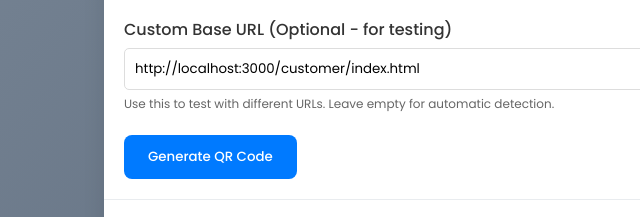
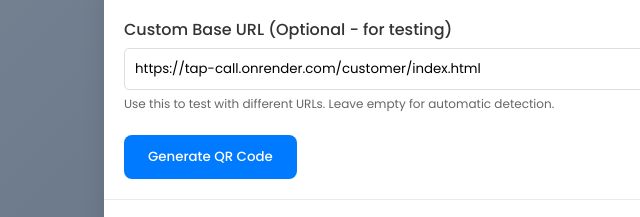
Before and after one commit to habenal/tap-call, a plain HTML site: page staff-dashboard/qr-generator.html in a window 1280 px wide. Shown: the part 517-734 px from the top of the page, 136-776 px from the left. Drawn offline with Linux system fonts and the light colour scheme.

Commit message:
Prepare backend for Render hosting

```diff
--- a/staff-dashboard/qr-generator.html
+++ b/staff-dashboard/qr-generator.html
@@ -134,7 +134,7 @@
             <div class="form-group">
     <label for="customUrl">Custom Base URL (Optional - for testing)</label>
     <input type="text" id="customUrl" placeholder="https://your-public-url.com"
-           value="http://localhost:3000/customer/index.html">
+           value="https://tap-call.onrender.com/customer/index.html">
     <small style="color: #666; font-size: 12px;">
         Use this to test with different URLs. Leave empty for automatic detection.
     </small>
```
Also changed, not shown: README.md.
